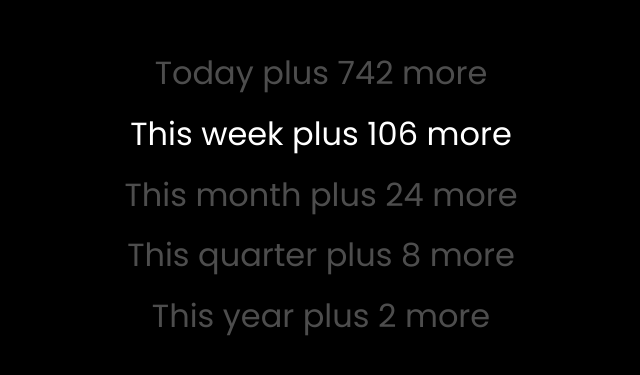
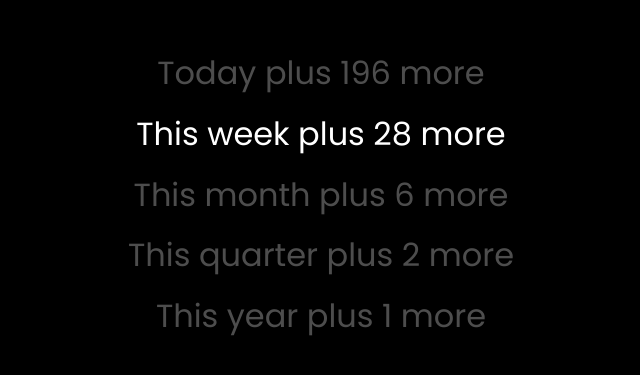
Before and after one commit to spoonfloor/youdone, a plain HTML site: page index.html in a window 1280 px wide. Shown: the part 205-580 px from the top of the page, without its empty margins (319-959 px from the left). Drawn offline with Linux system fonts and the light colour scheme.

Commit message:
Update index.html
Feb 20 target date

```diff
--- a/index.html
+++ b/index.html
@@ -17,7 +17,7 @@
     <style>
       :root {
         /* Countdown parameters */
-        --target-datetime: '2027-08-20T17:00:00';
+        --target-datetime: '2026-02-20T17:00:00';
 
         /* Colors & typography */
         --font-family: 'Poppins', sans-serif;
```
